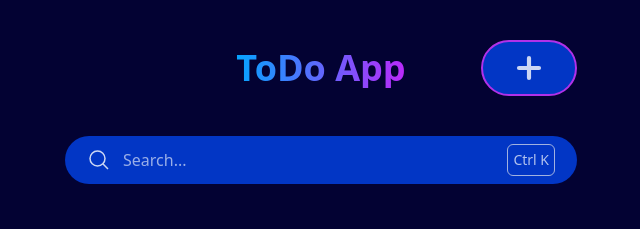
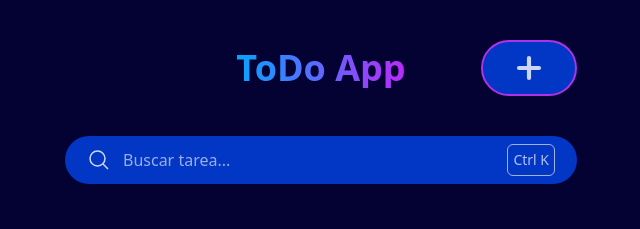
Before and after one commit to josttme/todo-app, a React (Vite) app: page / in a window 1280 px wide. Shown: the top 229 px of the page, without its empty margins (319-959 px from the left). Built offline with nearby package versions, Linux system fonts and the light colour scheme.

Commit message:
:art: [UPDATE] icon and page title

```diff
--- a/index.html
+++ b/index.html
@@ -1,10 +1,10 @@
 <!DOCTYPE html>
-<html lang="en">
+<html lang="es">
   <head>
     <meta charset="UTF-8" />
-    <link rel="icon" type="image/svg+xml" href="/vite.svg" />
+   <link rel="icon" type="image/png" href="https://res.cloudinary.com/josttme/image/upload/v1677042772/jostt.me/images/logo/y9shy5qav0dybfxgax2v.png">
     <meta name="viewport" content="width=device-width, initial-scale=1.0" />
-    <title>Vite + React</title>
+    <title>ToDo App</title>
   </head>
   <body>
     <div id="root" class="bg-primary text-white/80  min-h-screen relative pt-10 pb-20"></div>
--- a/src/components/TodoSearch.jsx
+++ b/src/components/TodoSearch.jsx
@@ -27,7 +27,7 @@ export default function TodoSearch () {
         </span>
         <input
           type='text'
-          placeholder='Search...'
+          placeholder='Buscar tarea...'
           value={searchValue}
           onChange={onSearchValueChange}
           ref={inputRef}
```
